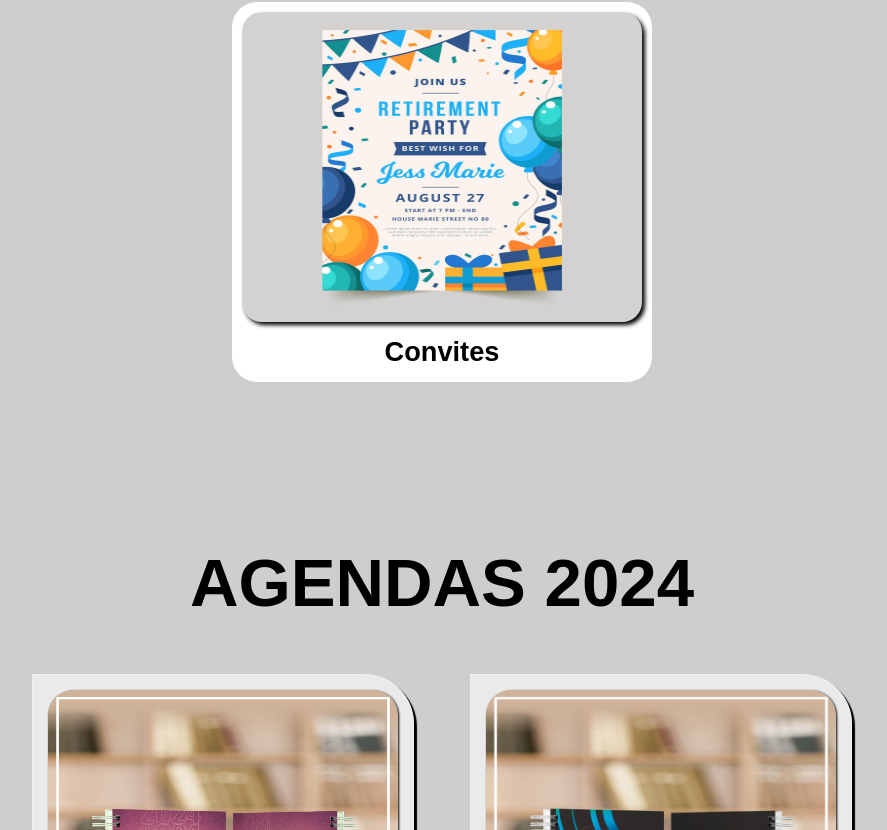
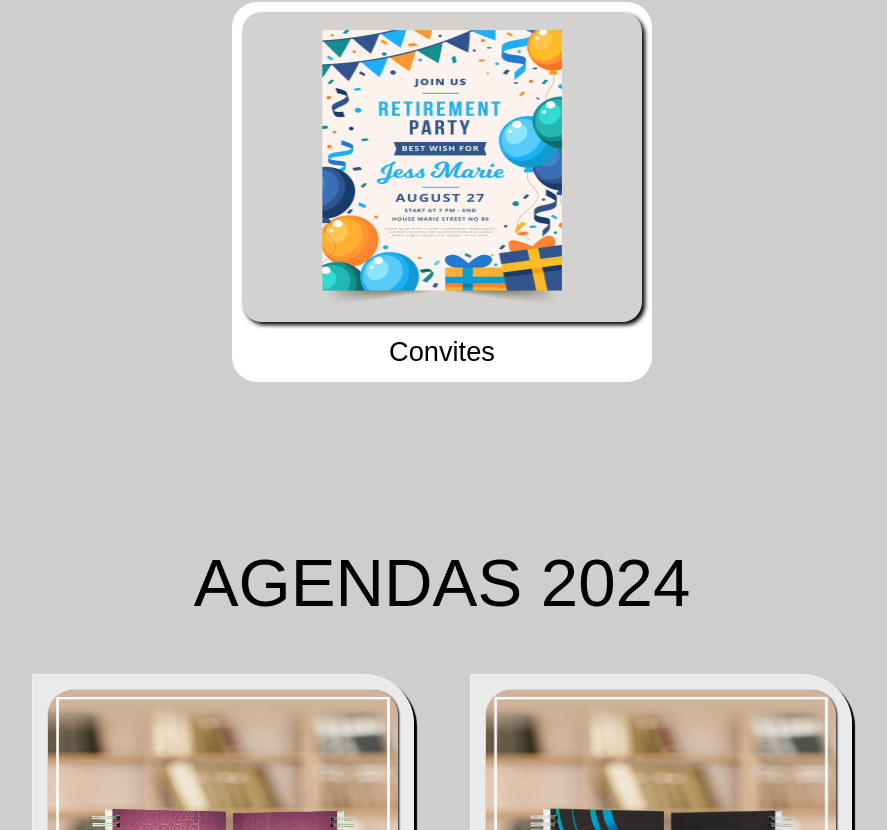
Before and after one commit to PedroF7/multicopia, a React (Vite) app: page / in a window 1280 px wide. Shown: the part 1970-2800 px from the top of the page, without its empty margins (198-1085 px from the left). Built offline with nearby package versions, Linux system fonts and the light colour scheme; the HTML template or start-up script is replaced by a standard one.

Commit message:
Index.css compactado

```diff
--- a/src/index.css
+++ b/src/index.css
@@ -1,59 +1 @@
-@tailwind base;
-@tailwind components;
-@tailwind utilities;
-
-
-*{
-    font-family: Arial, Helvetica, sans-serif;
-    margin: 0;
-    padding: 0;
-    box-sizing: border-box;
-}
-
-h1{
-    font-size: 4.2em;
-    font-weight: bolder;
-    text-align: center;
-}
-
-body, html{
-    height: 100vh;
-    width: 100vw;
-    scroll-behavior: smooth;
-    background-color: #cdcecf;
-}
-
-h2{
-    font-size: 2em;
-    font-weight: bolder;
-}
-
-strong{
-    position: relative;
-    font-weight: bold;
-}
-
-strong::after{
-    content: " ";
-    width: 70%;
-    height: 5px;
-    background-color: rgb(0, 60, 255);
-    position: absolute;
-    bottom: 0;
-    top: 70px;
-    left: 0;
-    transition: 0.3s;
-}
-
-@media screen and (min-width:320px) and (max-width:720px){
-    strong{
-        position: relative;
-        font-weight: bold;
-    }
-
-    strong::after{
-        content: " ";
-        top: 126px;
-        width: 70%;
-    }
-}
+h1,h2{font-weight:bolder}@tailwind base;@tailwind components;@tailwind utilities;*{font-family:Arial,Helvetica,sans-serif;margin:0;padding:0;box-sizing:border-box}h1{font-size:4.2em;text-align:center}body,html{height:100vh;width:100vw;scroll-behavior:smooth;background-color:#cdcecf}h2{font-size:2em}strong{position:relative;font-weight:700}strong::after{content:" ";width:70%;height:5px;background-color:#003cff;position:absolute;bottom:0;top:70px;left:0;transition:.3s}@media screen and (min-width:320px) and (max-width:720px){strong{position:relative;font-weight:700}strong::after{content:" ";top:126px;width:70%}}
```
